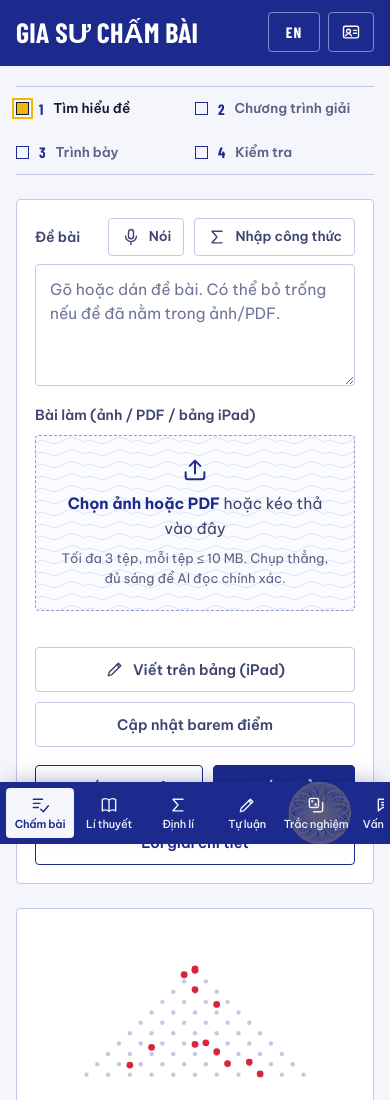
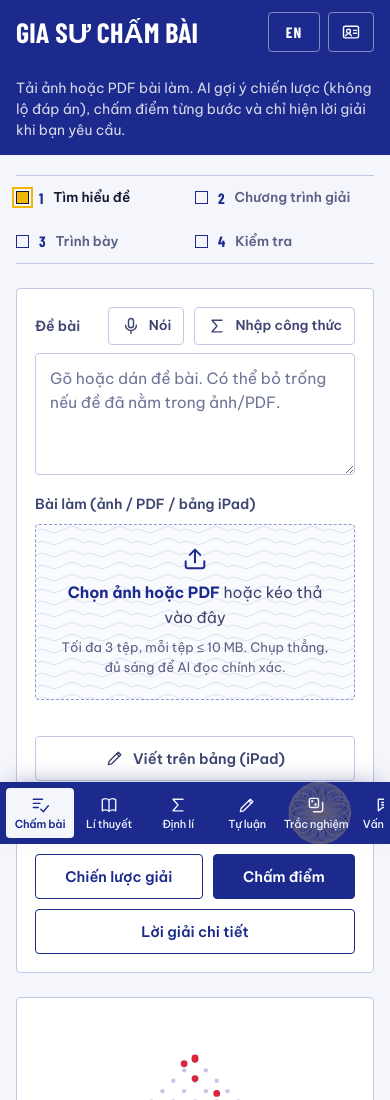
Before and after one commit to huy8791978/XSTK-ai-tutor-nhom-5, a website with bundled scripts: page public/index.html in a window 390 px wide. Shown: the top 1100 px of the page. Built offline with nearby package versions, Linux system fonts and the light colour scheme; a web font is replaced by a local one.

Commit message:
Điện thoại: hiện dòng giải thích tính năng dưới tiêu đề như trên máy tính
Co-Authored-By: Claude Opus 5.5 <noreply@anthropic.com>

```diff
--- a/public/css/app.css
+++ b/public/css/app.css
@@ -331,11 +331,11 @@ body { --keyboard-accent-color: #1B2A8C; --keyboard-toolbar-text-active: #1B2A8C
   .nav a { flex-direction: column; gap: 3px; padding: 7px 0; font-size: 11px; letter-spacing: -.02em; white-space: nowrap; line-height: 1.2; text-align: center; border-radius: var(--r); }
   main { padding: 0 16px calc(96px + env(safe-area-inset-bottom)); }
   .top {
-    position: sticky; top: 0; z-index: 20; margin: 0 -16px 20px; padding: calc(12px + env(safe-area-inset-top)) 16px 14px;
+    position: relative; z-index: 20; margin: 0 -16px 20px; padding: calc(12px + env(safe-area-inset-top)) 16px 14px;
     background: var(--ultra); color: #fff; align-items: center;
   }
   .top h1 { font-size: 28px; }
-  .lede { display: none; }
+  .top .lede { color: rgba(255, 255, 255, .82); font-size: 14px; line-height: 1.5; white-space: normal; }
   .profile-btn { border-color: rgba(255, 255, 255, .45); color: #fff; min-height: 40px; padding: 6px 12px; }
   .profile-btn:hover { background: rgba(255, 255, 255, .12); color: #fff; border-color: #fff; }
   .profile-btn span { display: none; }
```
